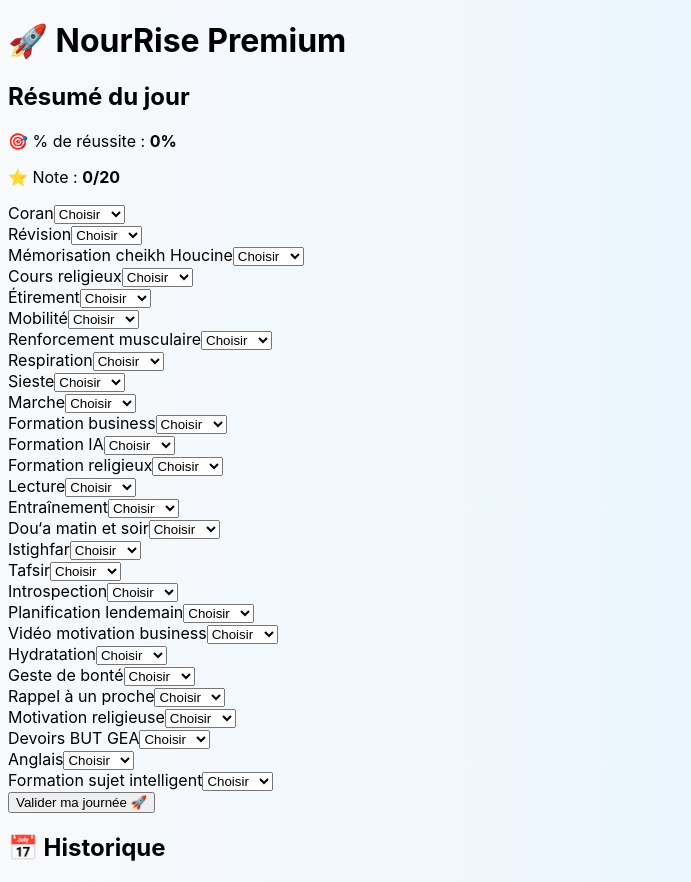
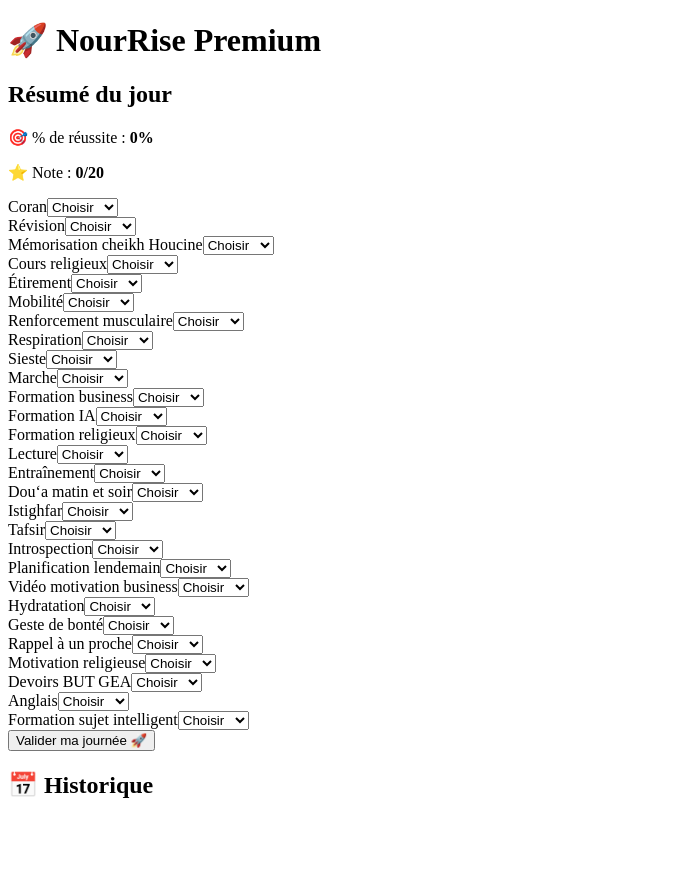
Before and after one commit to waiyarti/NourRise, a Next.js app: page / in a window 1280 px wide. Shown: the whole page, without its empty margins (0-691 px from the left). After the commit the page ends 819 px from the top, so only its background shows below. Built offline with nearby package versions, Linux system fonts and the light colour scheme.

Commit message:
Update globals.css

```diff
--- a/styles/globals.css
+++ b/styles/globals.css
@@ -1,45 +1,43 @@
-/* styles/globals.css */
-
-/* Tailwind imports */
+/* Fichier : styles/globals.css */
 @tailwind base;
 @tailwind components;
 @tailwind utilities;
 
 /* Animations personnalisées */
 .fade-in {
-  animation: fadeIn 1.5s ease-in forwards;
+  animation: fadeIn 1s ease-in forwards;
+}
+@keyframes fadeIn {
+  from { opacity: 0; }
+  to { opacity: 1; }
 }
 
 .slide-in-bottom {
   animation: slideInBottom 1s ease-out forwards;
 }
-
-/* Keyframes */
-@keyframes fadeIn {
-  from { opacity: 0; }
-  to { opacity: 1; }
-}
-
 @keyframes slideInBottom {
-  from { transform: translateY(50px); opacity: 0; }
+  from { transform: translateY(20px); opacity: 0; }
   to { transform: translateY(0); opacity: 1; }
 }
 
-/* Styles globaux personnalisés */
-body {
-  background: linear-gradient(to right, #f8fafc, #e0f2fe);
-  min-height: 100vh;
-  font-family: 'Inter', sans-serif;
+/* Loader cercle */
+.loader {
+  border: 4px solid #f3f3f3;
+  border-top: 4px solid #3498db;
+  border-radius: 50%;
+  width: 40px;
+  height: 40px;
+  animation: spin 1s linear infinite;
+  margin: auto;
+}
+@keyframes spin {
+  0% { transform: rotate(0deg); }
+  100% { transform: rotate(360deg); }
 }
 
-.card {
-  @apply p-6 bg-white rounded-lg shadow hover:shadow-xl transition duration-300;
+/* Barre de progression */
+.progress-bar {
+  background: linear-gradient(to right, #4ade80, #22c55e);
+  height: 8px;
+  border-radius: 10px;
 }
-
-.button-primary {
-  @apply bg-blue-600 text-white font-bold py-3 px-6 rounded hover:bg-blue-700 transition-all duration-300;
-}
-
-.select-style {
-  @apply border-gray-300 border rounded p-2 hover:border-blue-400 focus:border-blue-600 transition duration-200;
-}
```
